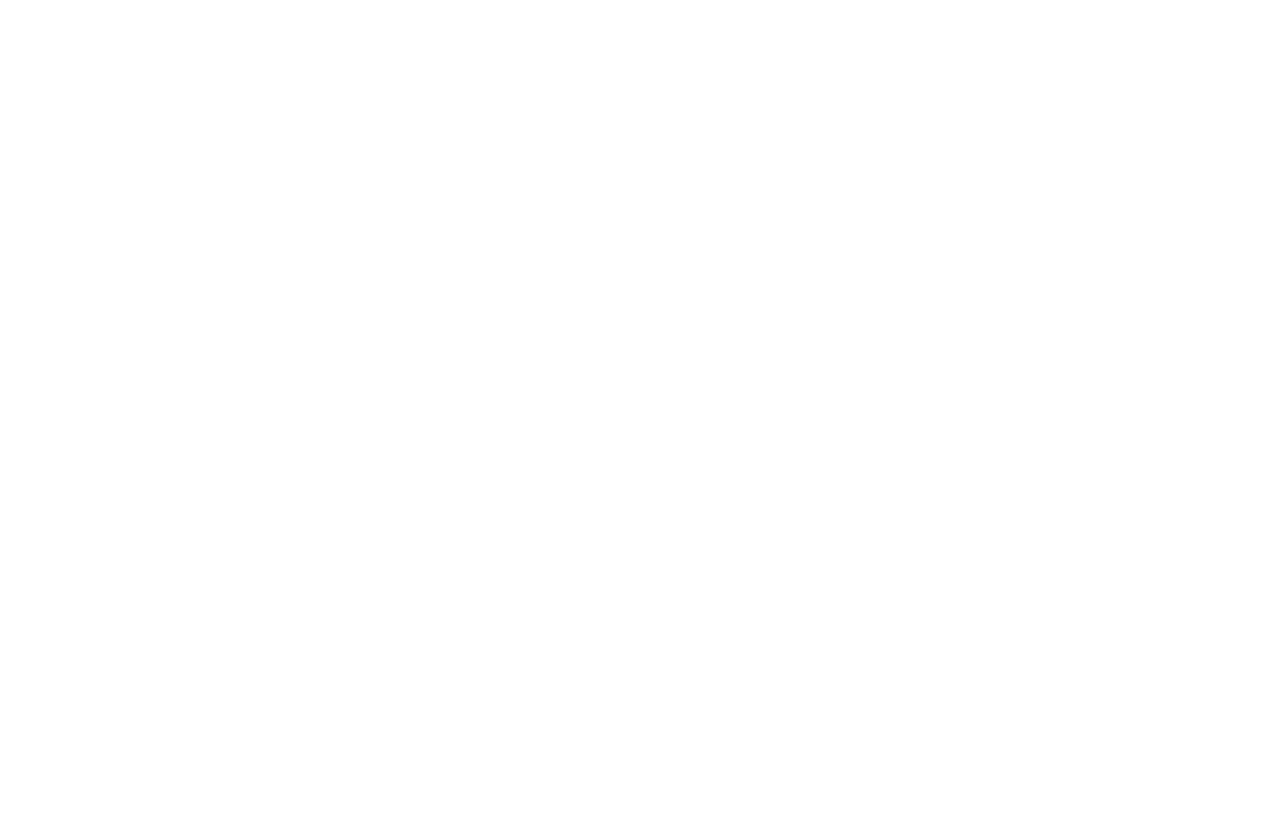
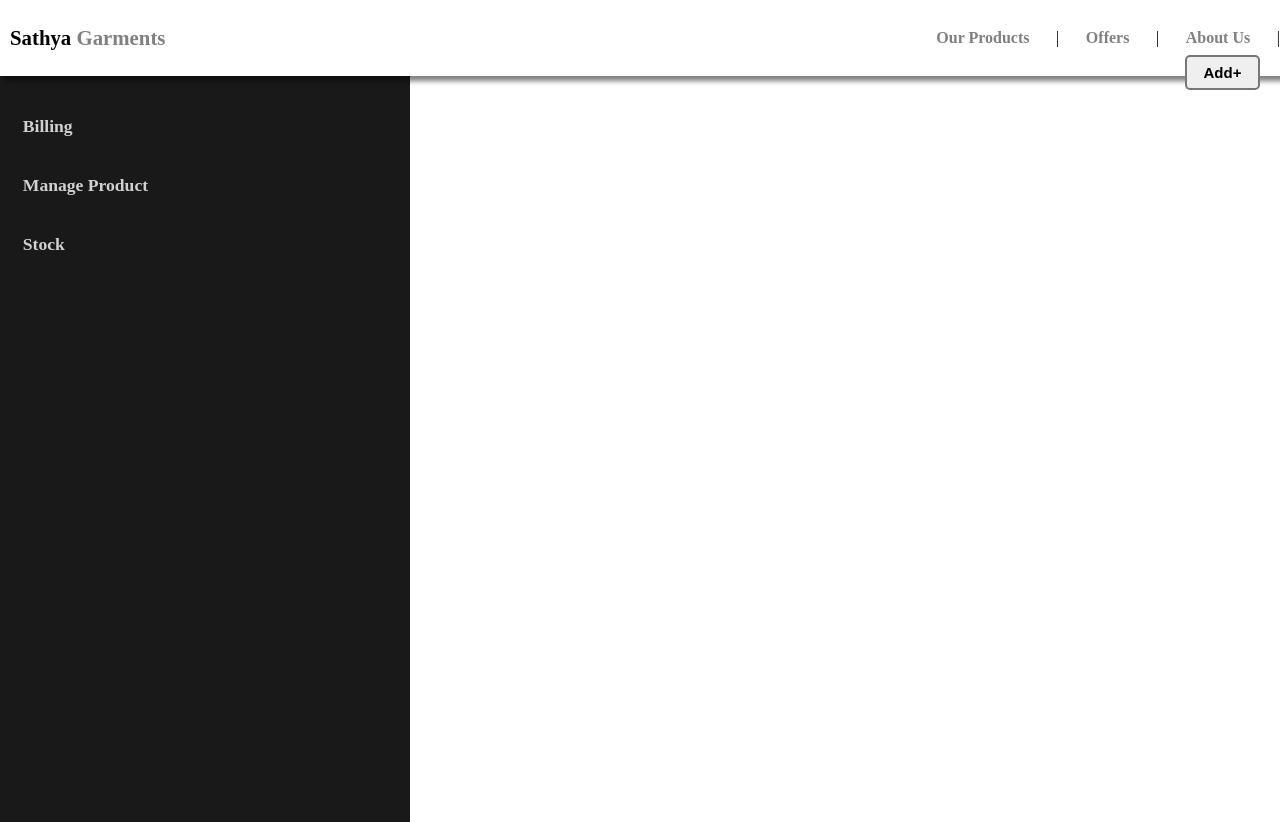
Before and after one commit to SaravanarajuR/sathyagarments, a React (Create React App) app in the folder sathyagarments/: page /admin in a window 1280 px wide. Before the commit this address had no page. Before the commit the page ends 800 px from the top, so only its background shows below. Built offline with nearby package versions, Linux system fonts and the light colour scheme.

Commit message:
working on menu

```diff
--- a/sathyagarments/src/App.js
+++ b/sathyagarments/src/App.js
@@ -3,6 +3,9 @@ import Login from "./components/Login/Login";
 import Home from "./components/Home/home";
 import { Routes, Route } from "react-router-dom";
 import { useEffect, useState } from "react";
+import Billing from "./components/billing/billing.js";
+import Admin from "./components/admin/admin.js";
+
 function App() {
   const [style, setStyle] = useState({
     width: () => {
@@ -25,9 +28,11 @@ function App() {
     <div style={style}>
       <Routes>
         <Route path="/" element={<Signup />} />
+        <Route path="/billing" element={<Billing />} />
         <Route path="/signup" element={<Signup />} />
         <Route path="/login" element={<Login />} />
         <Route path="/home" element={<Home />} />
+        <Route path="/admin" element={<Admin />} />
       </Routes>
     </div>
   );
--- a/sathyagarments/src/components/Home/menu.js
+++ b/sathyagarments/src/components/Home/menu.js
@@ -1,4 +1,4 @@
-import menuIcon from "../tools/roundMenu/menuIcon";
+import { v4 } from "uuid";
 import { useEffect, useState } from "react";
 import categories from "../../images/categories";
 import { withStyles } from "@material-ui/styles";
@@ -23,10 +23,11 @@ function Menu(props) {
     }
   }, []);
 
+  console.log(image);
   return (
     <div className={classes.menuDiv}>
       {image.map((k) => {
-        return <RoundMenu src={k} />;
+        return <RoundMenu key={v4()} url={k} />;
       })}
     </div>
   );
--- a/sathyagarments/src/components/Home/style.js
+++ b/sathyagarments/src/components/Home/style.js
@@ -1,55 +1,14 @@
 const style = {
+  parent: {
+    width: "100%",
+    height: "100%",
+  },
   home: {
     width: "100%",
     height: "100%",
     display: "flex",
     flexDirection: "column",
     alignItems: "center",
-  },
-  carousel: {
-    width: "95%",
-    height: "30%",
-    overflow: "hidden",
-    display: "flex",
-    userSelect: "none",
-    flexWrap: 0,
-    backgroundColor: "white",
-    justifyContent: "space-evenly",
-    borderRadius: "0 0 10px 10px",
-    flexDirection: "row",
-    alignItems: "center",
-    alignSelf: "center",
-    margin: "10px 10px",
-    padding: "20px 0",
-  },
-  carDiv: {
-    width: "85%",
-    borderRadius: "20px",
-    maxWidth: "800px",
-    height: "300px",
-    "@media(max-width=600px)": {},
-  },
-  carouselBtn: {
-    border: "none",
-    height: "40px",
-    width: "40px",
-    fontSize: "1.6rem",
-    backgroundColor: "rgba(0,0,0,0.5)",
-    color: "white",
-    fontWeight: "700",
-    display: "flex",
-    alignItems: "center",
-    justifyContent: "center",
-    borderRadius: "100%",
-  },
-  carouselImg: {
-    width: "100%",
-  },
-  active: {
-    display: "content",
-  },
-  hidden: {
-    display: "none",
   },
   map: {
     width: "100%",
--- /dev/null
+++ b/sathyagarments/src/components/admin/admin.js
@@ -0,0 +1,23 @@
+import { withStyles } from "@material-ui/styles";
+import style from "./style.js";
+import Navbar from "../tools/Nav/Navbar.js";
+import Billing from "../billing/billing.js";
+
+function Admin(props) {
+  const { classes } = props;
+  return (
+    <div className={classes.parent}>
+      <Navbar />
+      <div className={classes.menu}>
+        <p className={classes.menuItem}>Billing</p>
+        <p className={classes.menuItem}>Manage Product</p>
+        <p className={classes.menuItem}>Stock</p>
+      </div>
+      <div className={classes.billing}>
+        <Billing />
+      </div>
+    </div>
+  );
+}
+
+export default withStyles(style)(Admin);
--- /dev/null
+++ b/sathyagarments/src/components/admin/style.js
@@ -0,0 +1,25 @@
+const style = {
+  parent: {
+    width: "100%",
+    height: "100%",
+  },
+  menu: {
+    margin: 0,
+    padding: "1%",
+    width: "30%",
+    height: "90%",
+    backgroundColor: "rgba(0,0,0,0.9)",
+  },
+  menuItem: {
+    padding: "10px",
+    color: "rgba(255,255,255,0.8)",
+    fontWeight: "800",
+    fontSize: "1.1rem",
+    borderRadius: "5px",
+    "&:hover": {
+      backgroundColor: "rgba(255,255,255,0.5)",
+    },
+  },
+};
+
+export default style;
--- /dev/null
+++ b/sathyagarments/src/components/billing/billing.js
@@ -0,0 +1,24 @@
+import { useEffect, useState } from "react";
+import style from "./style.js";
+import { withStyles } from "@material-ui/styles";
+
+function Billing(props) {
+  const { classes } = props;
+  const [prod, addProd] = useState();
+
+  useEffect(() => {
+    document.addEventListener("keypress", (evt) => {
+      if (evt.key === "a") {
+        console.log("a");
+      }
+    });
+  }, []);
+
+  return (
+    <div className={classes.parent}>
+      <button className={classes.btn}>Add+</button>
+    </div>
+  );
+}
+
+export default withStyles(style)(Billing);
--- /dev/null
+++ b/sathyagarments/src/components/billing/style.js
@@ -0,0 +1,41 @@
+const style = {
+  parent: {
+    width: "100%",
+    height: "100%",
+  },
+  top: {
+    height: "70px",
+    display: "flex",
+    alignItems: "center",
+    backgroundColor: "grey",
+    width: "100%",
+    boxShadow: "10px 10px 15px rgba(0,0,0,0.5)",
+  },
+  name: {
+    color: "white",
+    width: "30%",
+    flexShrink: 0,
+    fontSize: "1.7rem",
+    paddingLeft: "10px",
+    fontWeight: "800",
+    margin: 0,
+  },
+  span: {
+    fontSize: "1.7rem",
+    color: "black",
+  },
+  btn: {
+    position: "absolute",
+    right: "20px",
+    fontSize: "15px",
+    fontWeight: "700",
+    top: "55px",
+    borderRadius: "5px",
+    border: "2px solid rgba(0,0,0,0.5)",
+    width: "75px",
+    textAlign: "center",
+    height: "35px",
+  },
+};
+
+export default style;
--- /dev/null
+++ b/sathyagarments/src/components/tools/Carousel/carousel.js
@@ -0,0 +1,61 @@
+import { withStyles } from "@material-ui/styles";
+import Style from "./style.js";
+import { v4 } from "uuid";
+import images from "../../../images/images.js";
+import { useState, useEffect } from "react";
+
+function Carousel(props) {
+  const { classes } = props;
+  const [current, setCurrent] = useState(0);
+
+  useEffect(() => {
+    function carousel() {
+      setCurrent((current) => {
+        return (current + 1) % images.length;
+      });
+    }
+    let interval = setInterval(carousel, 4000);
+    return () => {
+      clearInterval(interval);
+    };
+  }, []);
+
+  function handleChannel(evt) {
+    if (evt.target.id === "forward") {
+      setCurrent(
+        current > 0 ? (current - 1) % images.length : images.length - 1
+      );
+    } else {
+      setCurrent((current + 1) % images.length);
+    }
+  }
+
+  return (
+    <div className={classes.carousel}>
+      <button
+        className={classes.carouselBtn}
+        id="forward"
+        onClick={handleChannel}
+      >{`<`}</button>
+      {images.map((k, ind) => {
+        return (
+          <div
+            className={`${ind === current ? classes.active : classes.hidden} ${
+              classes.carDiv
+            }`}
+            key={v4()}
+          >
+            <img alt="img" className={classes.carouselImg} src={k} />
+          </div>
+        );
+      })}
+      <button
+        className={classes.carouselBtn}
+        id="back"
+        onClick={handleChannel}
+      >{`>`}</button>
+    </div>
+  );
+}
+
+export default withStyles(Style)(Carousel);
--- /dev/null
+++ b/sathyagarments/src/components/tools/Carousel/style.js
@@ -0,0 +1,49 @@
+const style = {
+  carousel: {
+    width: "95%",
+    height: "30%",
+    overflow: "hidden",
+    display: "flex",
+    userSelect: "none",
+    flexWrap: 0,
+    backgroundColor: "white",
+    justifyContent: "space-evenly",
+    borderRadius: "0 0 10px 10px",
+    flexDirection: "row",
+    alignItems: "center",
+    alignSelf: "center",
+    margin: "10px 10px",
+    padding: "20px 0",
+  },
+  carouselBtn: {
+    border: "none",
+    height: "40px",
+    width: "40px",
+    fontSize: "1.6rem",
+    backgroundColor: "rgba(0,0,0,0.5)",
+    color: "white",
+    fontWeight: "700",
+    display: "flex",
+    alignItems: "center",
+    justifyContent: "center",
+    borderRadius: "100%",
+  },
+  active: {
+    display: "content",
+  },
+  hidden: {
+    display: "none",
+  },
+  carDiv: {
+    width: "85%",
+    borderRadius: "20px",
+    maxWidth: "800px",
+    height: "300px",
+    "@media(max-width=600px)": {},
+  },
+  carouselImg: {
+    width: "100%",
+  },
+};
+
+export default style;
--- a/sathyagarments/src/components/tools/map/map.js
+++ b/sathyagarments/src/components/tools/map/map.js
@@ -10,10 +10,9 @@ function map(props) {
       width="40%"
       height="90%"
       style={{ border: 0 }}
-      allowfullscreen=""
       loading="lazy"
       title="map"
-      referrerpolicy="no-referrer-when-downgrade"
+      referrerPolicy="no-referrer-when-downgrade"
     ></iframe>
   );
 }
--- a/sathyagarments/src/components/tools/roundMenu/menuIcon.js
+++ b/sathyagarments/src/components/tools/roundMenu/menuIcon.js
@@ -3,8 +3,7 @@ import style from "./style";
 
 function icon(props) {
   const { classes } = props;
-  console.log(props.src);
-  return <img className={classes.round} src={props.src} alt="icon" />;
+  return <img className={classes.round} src={props.url} alt="icon" />;
 }
 
 export default withStyles(style)(icon);
```
Also changed, not shown: sathyagarments/src/components/Home/home.js (+3 -50 lines).
